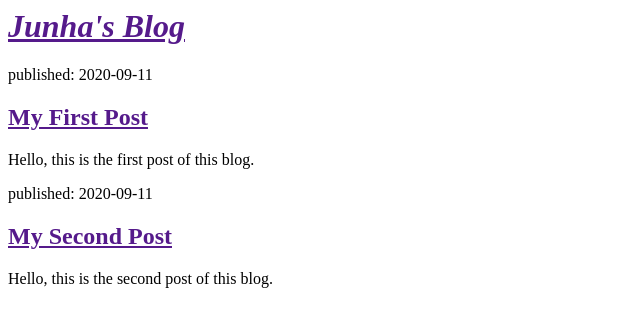
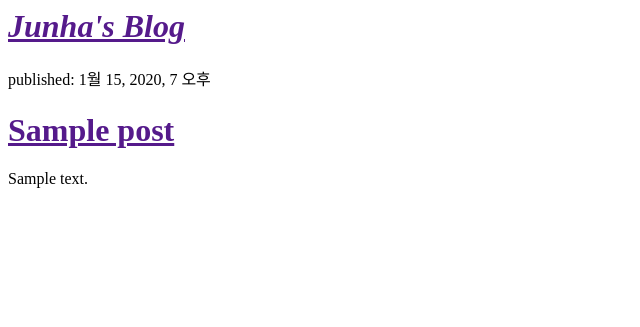
Before and after one commit to JunhaaPaark/sturdy-fiesta, a Django app: page / in a window 1280 px wide. Shown: the top 327 px of the page, without its empty margins (0-640 px from the left). Run offline with Django 3.2, Linux system fonts and the light colour scheme; tables that the repository leaves empty hold one stand-in row (values such as "Sample post").

Commit message:
4th commit: templates connected to the DB

```diff
--- a/blog/templates/blog/post_list.html
+++ b/blog/templates/blog/post_list.html
@@ -4,19 +4,15 @@
     </head>
     <body>
         <div>
-            <h1><a href=""><strong><em>Junha's Blog</em></strong></a></h1>
+            <h1><a href=""><em>Junha's Blog</em></a></h1>
         </div>
 
-       <div>
-            <p>published: 2020-09-11</p>
-            <h2><a href="">My First Post</a></h2>
-            <p>Hello, this is the first post of this blog.</p>
-        </div>
-
-        <div>
-            <p>published: 2020-09-11</p>
-            <h2><a href="">My Second Post</a></h2>
-            <p>Hello, this is the second post of this blog.</p>
-        </div>
+        {% for post in posts %}
+            <div>
+                <p>published: {{ post.published_date }}</p>
+                <h1><a href="">{{ post.title }}</a></h1>
+                <p>{{ post.text|linebreaksbr }}</p>
+            </div>
+        {% endfor %}
     </body>
 </html>
--- a/blog/views.py
+++ b/blog/views.py
@@ -1,5 +1,14 @@
+'''
 from django.shortcuts import render
-
 # Create your views here.
 def post_list(request):
     return render(request, 'blog/post_list.html', {})
+'''
+
+from django.shortcuts import render
+from django.utils import timezone
+from .models import Post
+
+def post_list(request):
+    posts = Post.objects.filter(published_date__lte=timezone.now()).order_by('published_date')
+    return render(request, 'blog/post_list.html', {'posts': posts})
--- a/mysite/settings.py
+++ b/mysite/settings.py
@@ -26,8 +26,10 @@
 # SECURITY WARNING: don't run with debug turned on in production!
 DEBUG = True
 
-ALLOWED_HOSTS = ['0.0.0.0', 'django-practice-1612345.run.goorm.io']  # https://없는 주소 작성
-# ALLOWED_HOSTS = ['0.0.0.0', 'junhaapaark.pythonanywhere.com']
+# for local source
+# ALLOWED_HOSTS = ['0.0.0.0', 'django-practice-1612345.run.goorm.io']
+# https://없는 주소 작성
+ALLOWED_HOSTS = ['0.0.0.0', 'junhaapaark.pythonanywhere.com']
 # ALLOWED_HOSTS = ['127.0.0.1', '.pythonanywhere.com']
 
 
```
